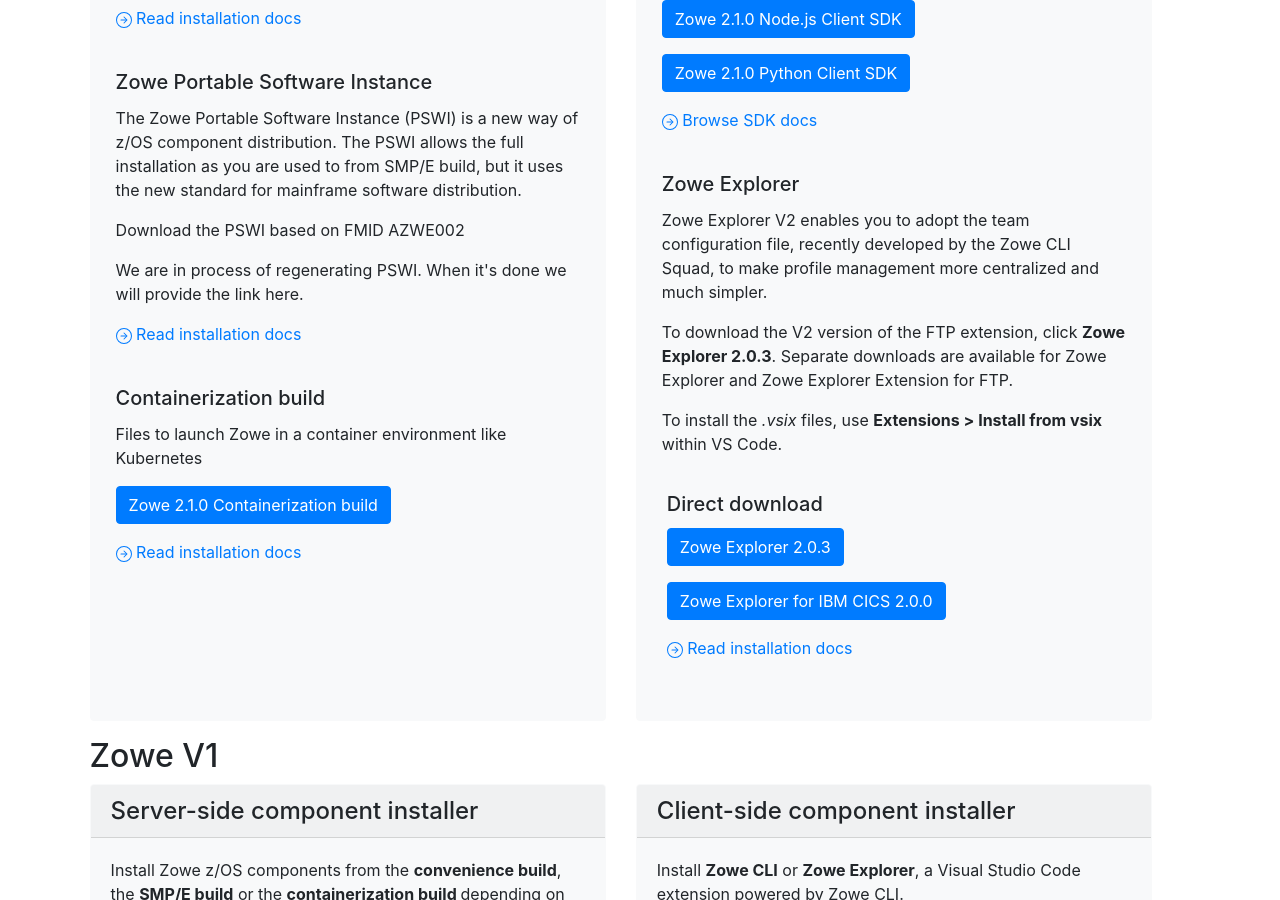
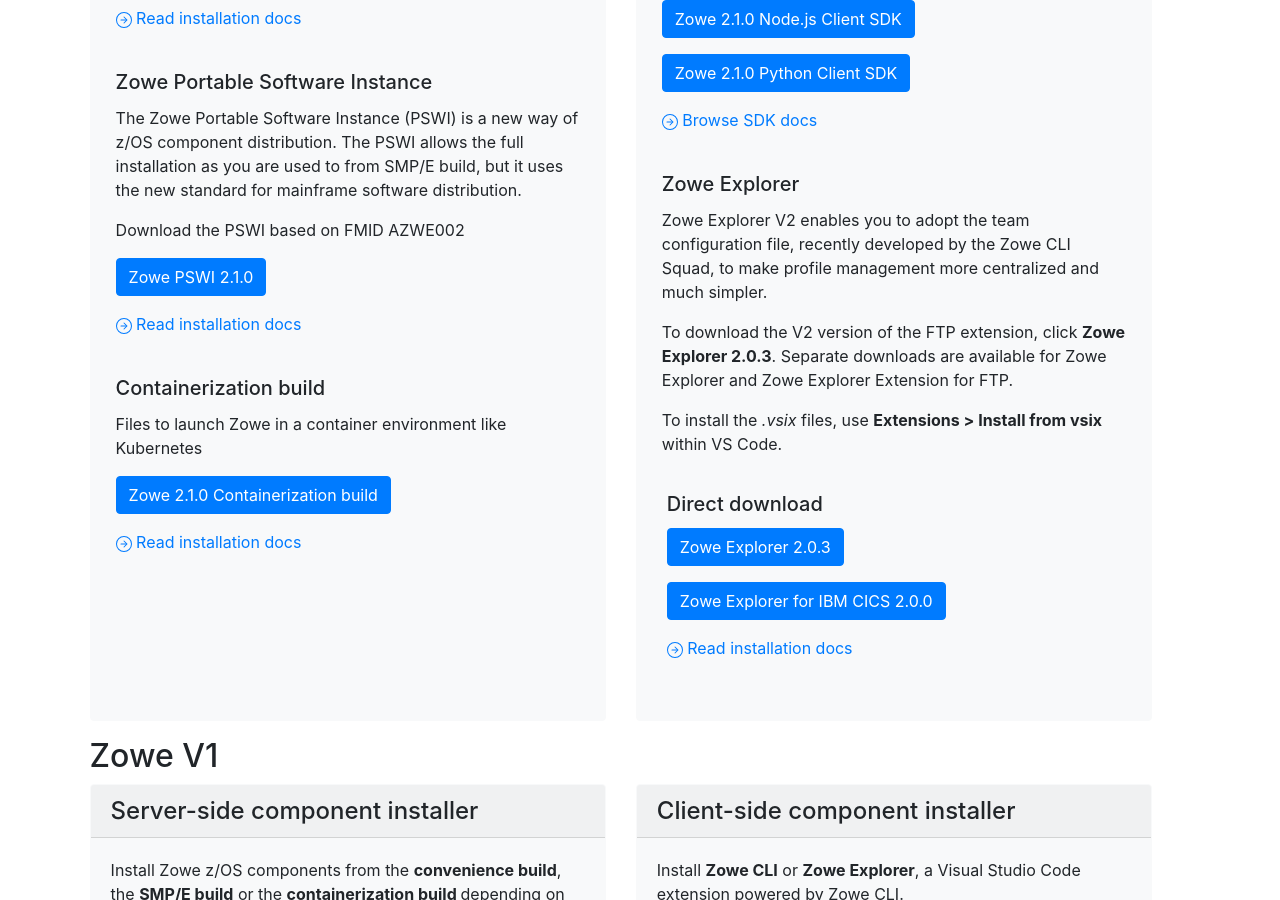
Before and after one commit to zowe/zowe.github.io, a Jekyll site: the page built from download.md, in a window 1280 px wide and 900 px high, scrolled down 1183 px. Built offline with Jekyll 4.4.1, drawn with Linux system fonts in a browser that asks for light colours; our own code applies the rules of GitHub Pages for plain Markdown files.

Commit message:
Revert "Temporarily remove the PSWI"
Signed-off-by: Tom Zhang <14881754+FlappiTomic@users.noreply.github.com>

```diff
--- a/download.md
+++ b/download.md
@@ -155,7 +155,9 @@
               distribution. The PSWI allows the full installation as you are used to from SMP/E build, but it uses the
               new standard for mainframe software distribution.</p>
             <p class="card-text">Download the PSWI based on FMID AZWE002</p>
-            <p>We are in process of regenerating PSWI. When it's done we will provide the link here.</p>
+            <p><a class="btn btn-primary"
+                href="{{ site.pswi_download_uri }}{{ site.data.releases.v2[0].zos_version }}">Zowe PSWI
+                {{ site.data.releases.v2[0].zos_version }}</a></p>
             <div>
               <a href="https://docs.zowe.org/{{ site.data.releases.v2[0].documentation }}/user-guide/install-zowe-pswi" class="card-link">
                 <svg width="1em" height="1em" viewBox="0 0 16 16" class="bi bi-arrow-right-circle" fill="currentColor"
```
